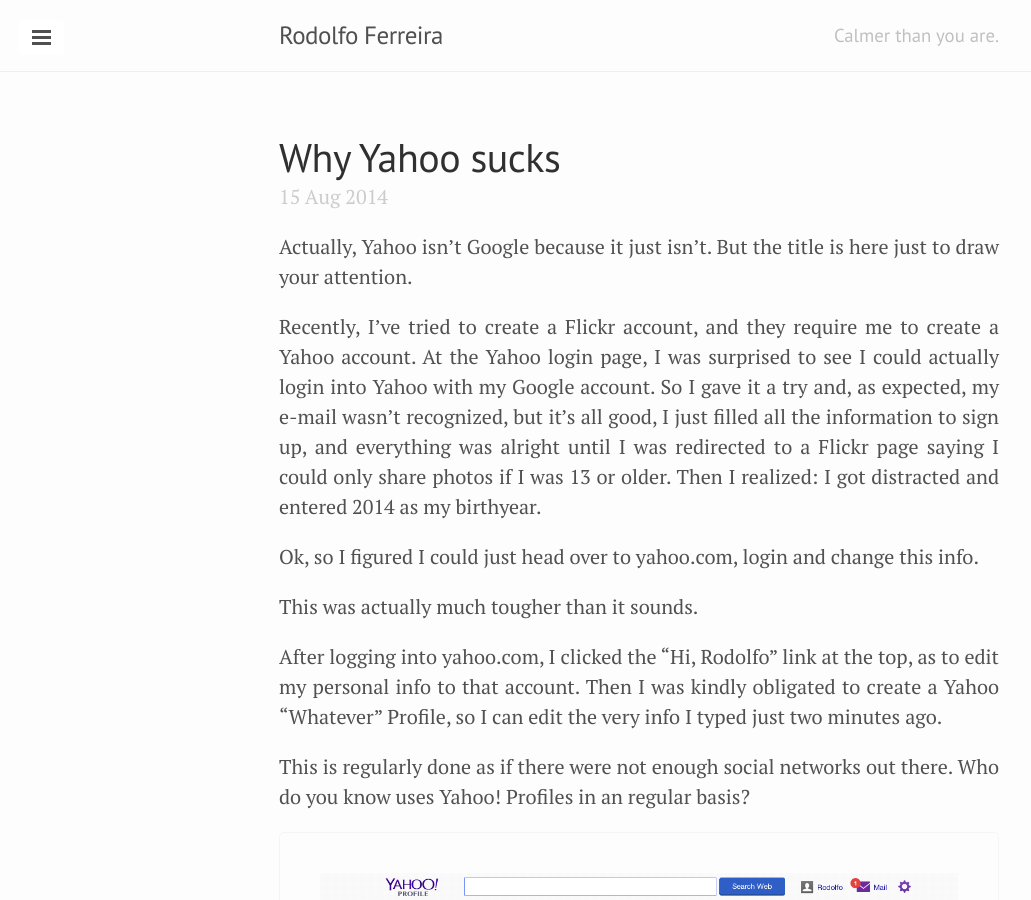
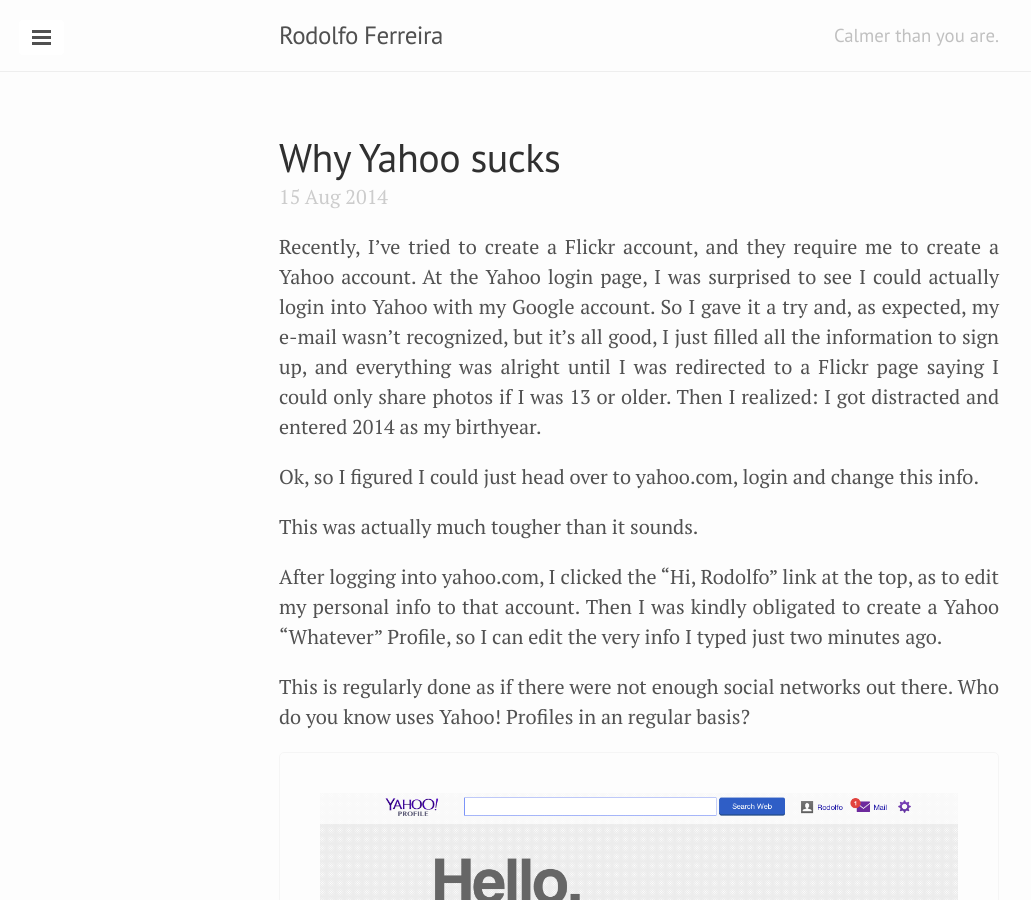
Before and after one commit to rodolfo42/rodolfo42.github.io, a Jekyll site: the page built from _posts/2014-08-15-why-yahoo-isnt-google.md, in a window 1280 px wide and 900 px high. Shown: the whole window, without its empty margins (1-1032 px from the left). Built offline with Jekyll 4.4.1, drawn with Linux system fonts in a browser that asks for light colours; comment, search, counter and statistics services are not loaded.

Commit message:
Updated 2014-08-15-why-yahoo-isnt-google.md

```diff
--- a/_posts/2014-08-15-why-yahoo-isnt-google.md
+++ b/_posts/2014-08-15-why-yahoo-isnt-google.md
@@ -3,8 +3,6 @@
 title: Why Yahoo sucks
 published: true
 ---
-
-Actually, Yahoo isn't Google because it just isn't. But the title is here just to draw your attention.
 
 Recently, I've tried to create a Flickr account, and they require me to create a Yahoo account. At the Yahoo login page, I was surprised to see I could actually login into Yahoo with my Google account. So I gave it a try and, as expected, my e-mail wasn't recognized, but it's all good, I just filled all the information to sign up, and everything was alright until I was redirected to a Flickr page saying I could only share photos if I was 13 or older. Then I realized: I got distracted and entered 2014 as my birthyear.
 
```
